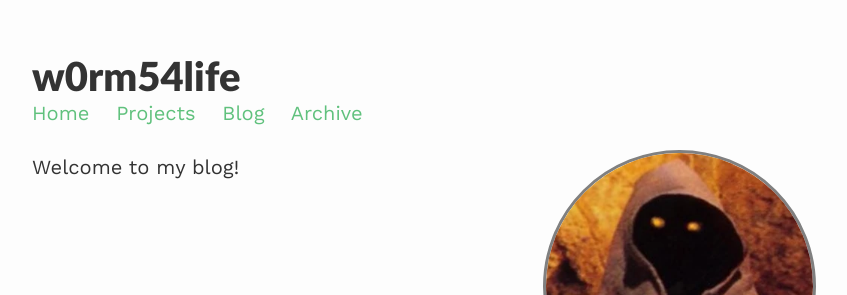
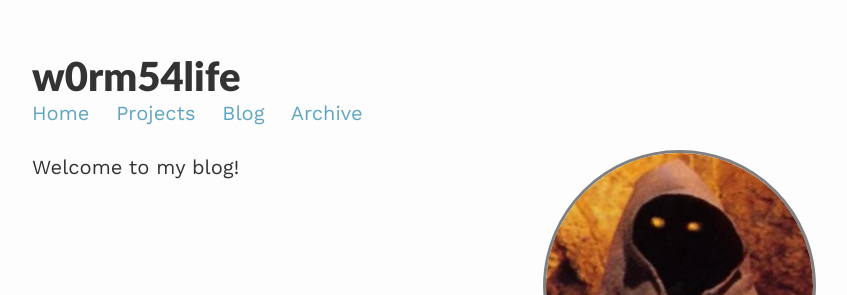
Before and after one commit to w0rm54life/w0rm54life.github.io, a Jekyll site: the page built from index.md, in a window 1280 px wide. Shown: the top 295 px of the page, without its empty margins (208-1055 px from the left). Built offline with Jekyll 4.4.1, drawn with Linux system fonts in a browser that asks for light colours.

Commit message:
change text color?

```diff
--- a/assets/css/_sass/variables.scss
+++ b/assets/css/_sass/variables.scss
@@ -8,7 +8,7 @@ $spacing-unit:     30px;
 $light-gray: gray;
 $text-color:       #333;
 $background-color: #fdfdfd;
-$brand-color:      #60c17d;
+$brand-color:      #60a6c1;
 $projectbox-text:  #1e2126;
 
 // Color scheme for light
```
